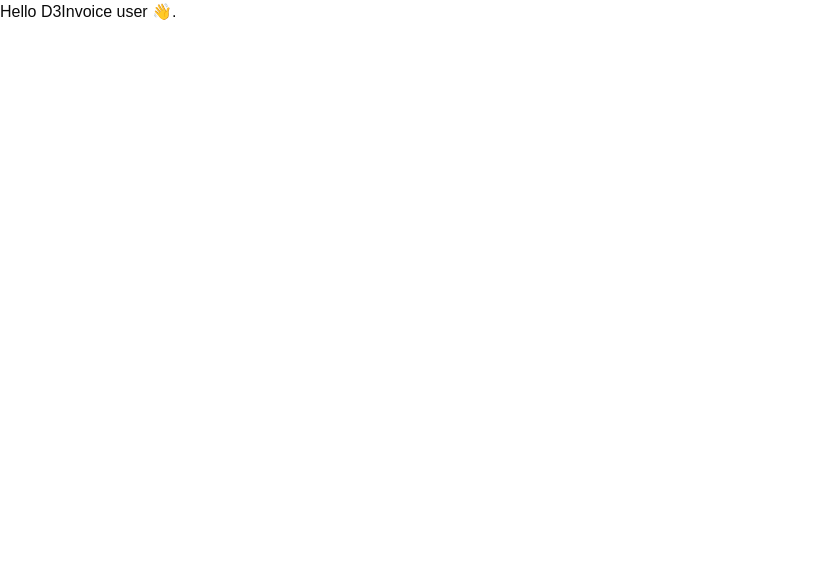
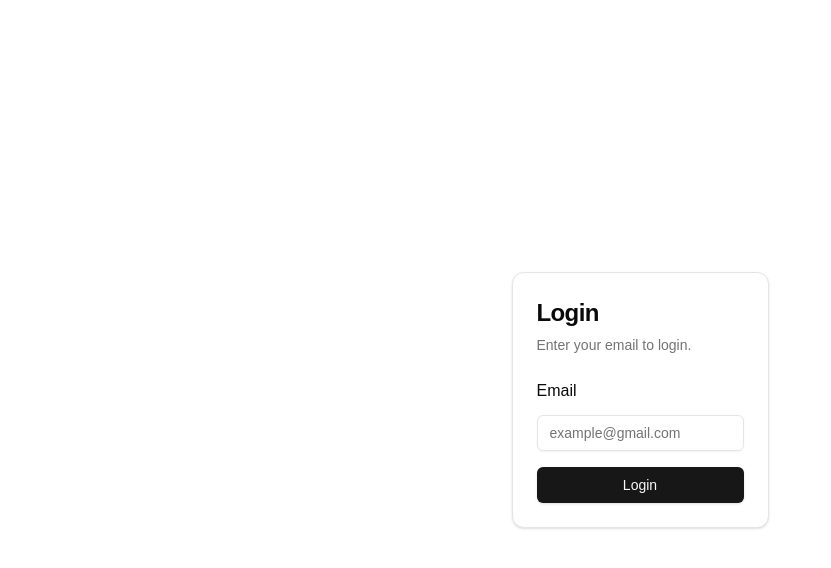
Before and after one commit to yashdev9274/laminarflow, a Next.js app: page / in a window 1280 px wide. Shown: the top 568 px of the page, without its empty margins (0-831 px from the left). Built offline with nearby package versions, Linux system fonts and the light colour scheme.

Commit message:
Implement login form with email input and button.

```diff
--- a/app/page.tsx
+++ b/app/page.tsx
@@ -1,7 +1,26 @@
+import { Button } from "@/components/ui/button";
+import { Card, CardContent, CardDescription, CardHeader, CardTitle } from "@/components/ui/card";
+import { Input } from "@/components/ui/input";
 import Image from "next/image";
 
 export default function Home() {
   return (
-    <div> Hello D3Invoice user 👋.</div>
+    <div className="flex h-screen w-full items-center justify-center px-4">
+      <Card className="max-w-sm">
+        <CardHeader>
+          <CardTitle className="text-2xl"> Login </CardTitle>
+            <CardDescription> Enter your email to login. </CardDescription>
+        </CardHeader>
+        <CardContent>
+          <form className="flex flex-col gap-y-4">
+            <div className="flex flex-col gap-y-3">
+              <label>Email</label>
+              <Input placeholder = "example@gmail.com"/>
+            </div>
+            <Button>Login</Button>
+          </form>
+        </CardContent>
+      </Card>
+    </div>
   );
 }
```
